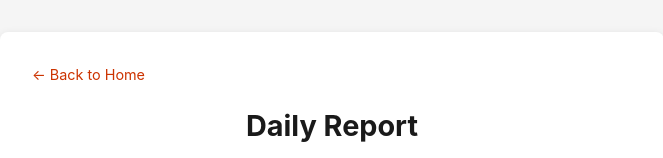
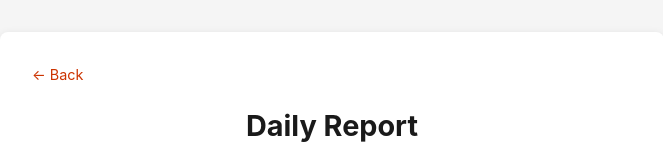
Before and after one commit to tylernordhus/ironclad-reports, a Next.js app: page /daily-report in a window 1280 px wide. Shown: the top 158 px of the page, without its empty margins (308-971 px from the left). Built offline with nearby package versions, Linux system fonts and the light colour scheme.

Commit message:
Refactor DailyReport component to use searchParams

```diff
--- a/app/daily-report/page.js
+++ b/app/daily-report/page.js
@@ -1,6 +1,7 @@
-import Link from 'next/link'
+export default function DailyReport({ searchParams }) {
+  const project_name = searchParams?.project_name || ''
+  const project_id = searchParams?.project_id || ''
 
-export default function DailyReport() {
   return (
     <main style={{
       minHeight: '100vh',
@@ -18,26 +19,39 @@ export default function DailyReport() {
         boxShadow: '0 2px 8px rgba(0,0,0,0.1)'
       }}>
         <div style={{ marginBottom: '1.5rem' }}>
-          <Link href="/" style={{ color: '#cc3300', textDecoration: 'none', fontSize: '.9rem' }}>
-            ← Back to Home
-          </Link>
+          <a href={project_id ? `/projects/${project_id}` : '/'} style={{ color: '#cc3300', textDecoration: 'none', fontSize: '.9rem' }}>
+            ← Back
+          </a>
         </div>
 
         <div style={{ textAlign: 'center', marginBottom: '2rem' }}>
           <h1 style={{ color: '#1a1a1a', fontSize: '1.8rem', marginBottom: '.5rem' }}>
             Daily Report
           </h1>
+          {project_name && (
+            <p style={{ color: '#cc3300', fontSize: '1rem', fontWeight: '600' }}>
+              {project_name}
+            </p>
+          )}
           <p style={{ color: '#666', fontSize: '.95rem' }}>
             Fill out the form below. Save and send PDF when ready.
           </p>
         </div>
 
         <form action="/api/submit" method="POST" encType="multipart/form-data">
+          <input type="hidden" name="project_id" value={project_id} />
+
           <div style={{ marginBottom: '1.2rem' }}>
             <label style={{ display: 'block', fontWeight: '600', marginBottom: '.4rem', color: '#333' }}>
               Project Name
             </label>
-            <input name="project_name" required style={inputStyle} placeholder="e.g. Wichita Substation" />
+            <input
+              name="project_name"
+              required
+              style={inputStyle}
+              defaultValue={project_name}
+              placeholder="e.g. Wichita Substation"
+            />
           </div>
           <div style={{ marginBottom: '1.2rem' }}>
             <label style={{ display: 'block', fontWeight: '600', marginBottom: '.4rem', color: '#333' }}>
@@ -68,7 +82,7 @@ export default function DailyReport() {
             <label style={{ display: 'block', fontWeight: '600', marginBottom: '.4rem', color: '#333' }}>
               Safety / Issues
             </label>
-            <input name="safety_issues" required style={inputStyle} placeholder='e.g. None, or describe any incidents' />
+            <input name="safety_issues" required style={inputStyle} placeholder="e.g. None, or describe any incidents" />
           </div>
           <div style={{ marginBottom: '1.2rem' }}>
             <label style={{ display: 'block', fontWeight: '600', marginBottom: '.4rem', color: '#333' }}>
```
